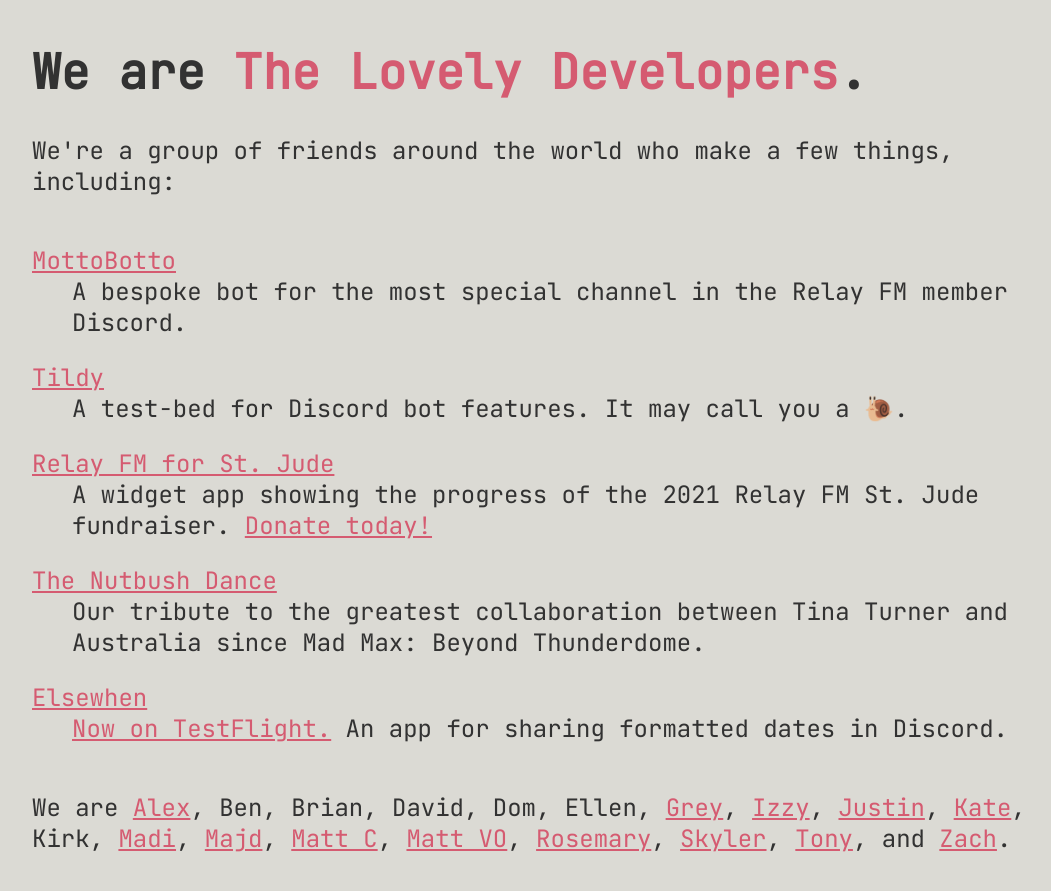
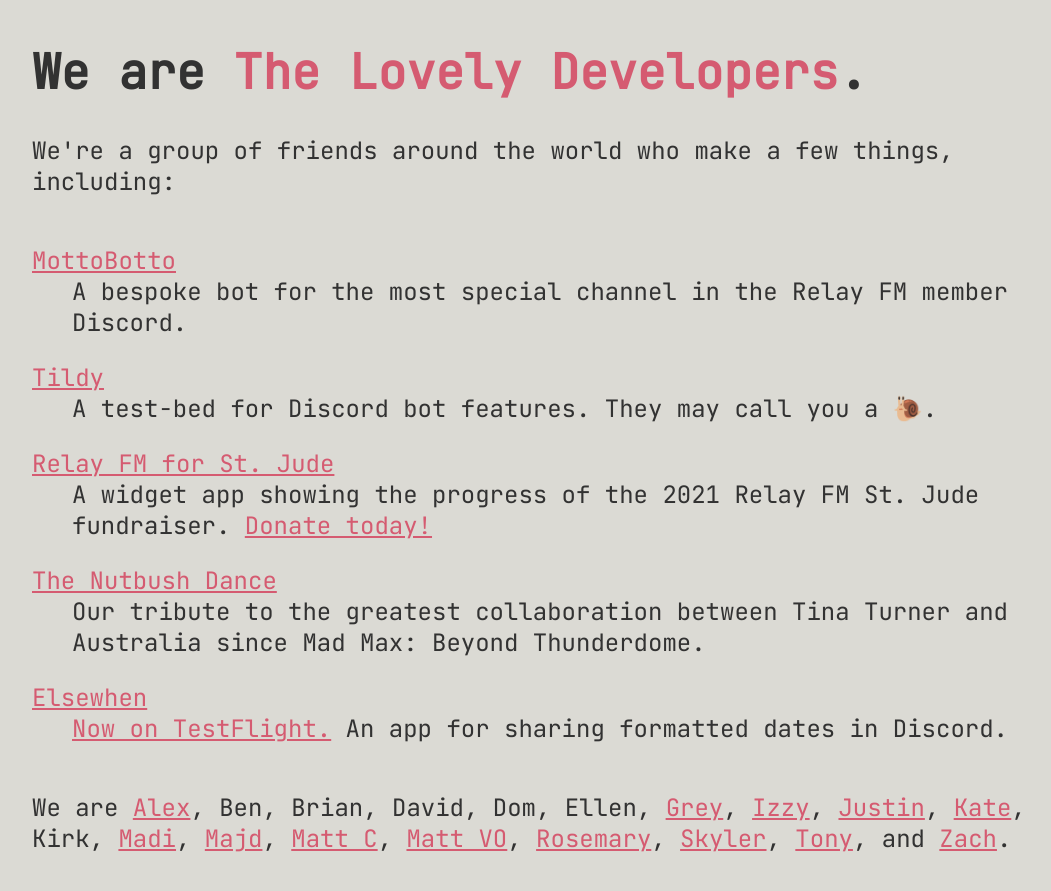
Before and after one commit to Lovely-Development-Team/tildy.dev, a Jekyll site: the page built from docs/index.html, in a window 1280 px wide. Shown: the top 891 px of the page, without its empty margins (108-1159 px from the left). Built offline with Jekyll 4.4.1, drawn with Linux system fonts in a browser that asks for light colours.

Commit message:
Fixed Tildy’s Pronouns

```diff
--- a/docs/_data/projects.json
+++ b/docs/_data/projects.json
@@ -8,7 +8,7 @@
 		{
 			"name": "Tildy",
 			"link": "https://github.com/Lovely-Development-Team/TLDBotto",
-			"description": 'A test-bed for Discord bot features. It may call you a 🐌.'
+			"description": 'A test-bed for Discord bot features. They may call you a 🐌.'
 		},
 		{
 			"name": "Relay FM for St. Jude",
```
